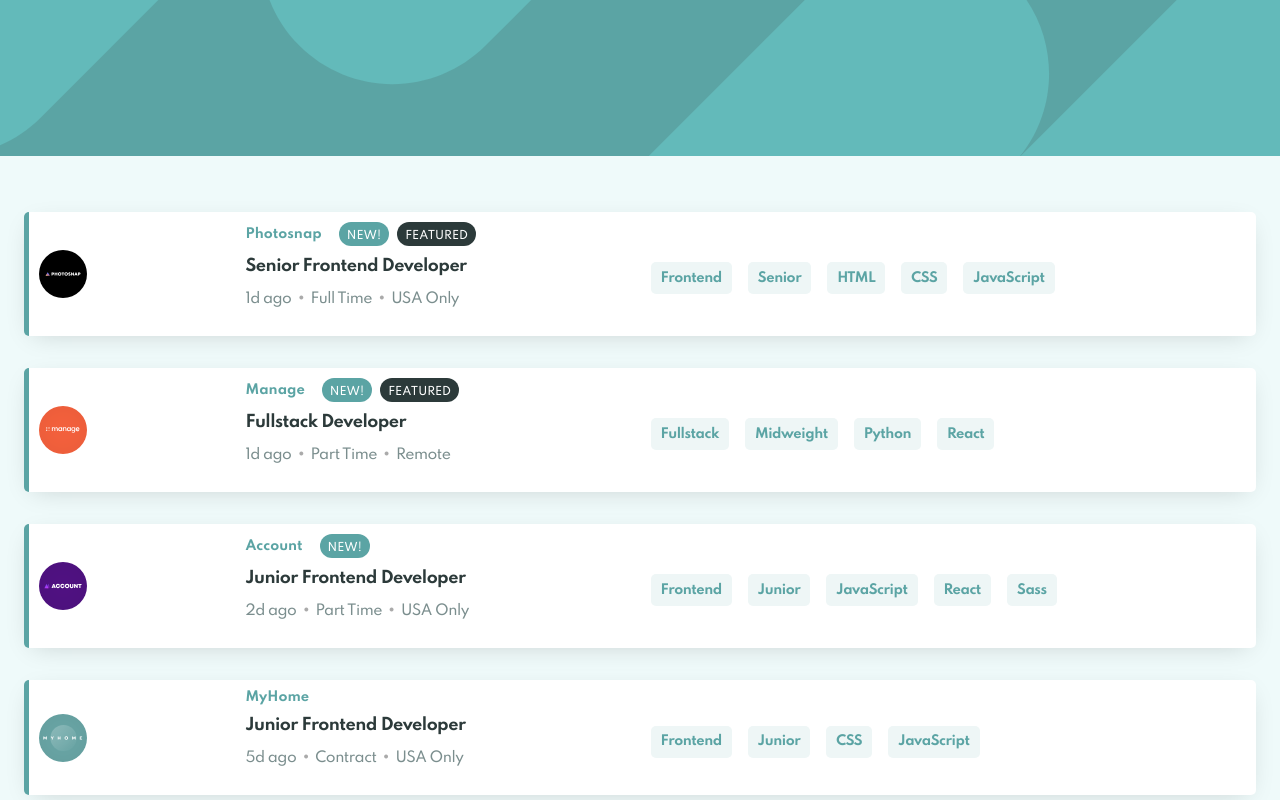
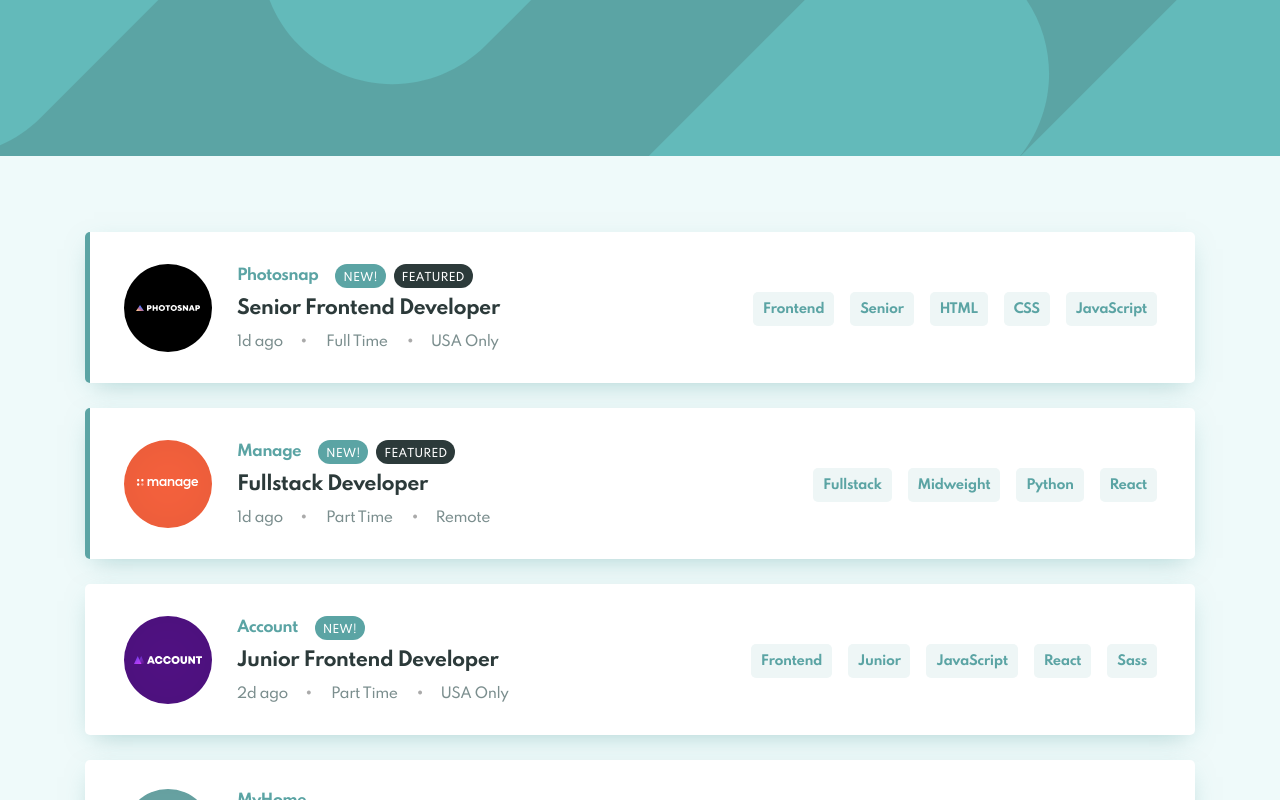
Before and after one commit to fayax555/job-listings, a Next.js app: page / in a window 1280 px wide. Shown: the top 800 px of the page. Built offline with nearby package versions, Linux system fonts and the light colour scheme.

Commit message:
add desktop styles

```diff
--- a/components/Card.tsx
+++ b/components/Card.tsx
@@ -11,7 +11,7 @@ interface Props {
 
 const Card = ({ d, setFilterTags }: Props) => {
   return (
-    <article className={`${styles.card} /*${styles.border_none}*/`}>
+    <article className={`${styles.card} ${d.featured ? styles.border : ''}`}>
       <div className={styles.image}>
         <Image src={d.logo} layout='fill' alt='' />
       </div>
--- a/components/FilterTagList.tsx
+++ b/components/FilterTagList.tsx
@@ -1,4 +1,5 @@
 import { Dispatch, SetStateAction } from 'react'
+import styles from 'styles/FilterTagList.module.scss'
 
 interface Props {
   filterTags: string[]
@@ -6,15 +7,23 @@ interface Props {
 }
 
 const FilterTagList = ({ filterTags, setFilterTags }: Props) => {
+  if (!filterTags.length) return null
+
   return (
-    <ul>
+    <ul className={styles.wrapper}>
       {filterTags.map((item) => (
         <li key={item}>
           <div>{item}</div>
           <button
-            onClick={() => setFilterTags(filterTags.filter((c) => c !== item))}
+            onClick={() => setFilterTags(filterTags.filter((f) => f !== item))}
           >
-            X
+            <svg xmlns='http://www.w3.org/2000/svg' width='14' height='14'>
+              <path
+                fill='#FFF'
+                fillRule='evenodd'
+                d='M11.314 0l2.121 2.121-4.596 4.596 4.596 4.597-2.121 2.121-4.597-4.596-4.596 4.596L0 11.314l4.596-4.597L0 2.121 2.121 0l4.596 4.596L11.314 0z'
+              />
+            </svg>
           </button>
         </li>
       ))}
--- a/components/TagList.tsx
+++ b/components/TagList.tsx
@@ -8,16 +8,16 @@ interface Props {
 
 const TagList = ({ tags, setFilterTags }: Props) => {
   return (
-    <ul className={styles.tags}>
+    <div className={styles.tags}>
       {tags.map((item) => (
-        <li
+        <button
           key={item}
           onClick={() => setFilterTags((curr) => [...new Set([...curr, item])])}
         >
           {item}
-        </li>
+        </button>
       ))}
-    </ul>
+    </div>
   )
 }
 
--- a/pages/index.tsx
+++ b/pages/index.tsx
@@ -1,10 +1,10 @@
 import { useState } from 'react'
 import type { NextPage } from 'next'
 import Head from 'next/head'
+import { data } from 'data'
 import Card from 'components/Card'
-import { data } from 'data'
+import FilterTagList from 'components/FilterTagList'
 import styles from 'styles/Home.module.scss'
-import FilterTagList from 'components/FilterTagList'
 
 const Home: NextPage = () => {
   const [filterTags, setFilterTags] = useState<string[]>([])
@@ -14,12 +14,10 @@ const Home: NextPage = () => {
     return filterTags.every((filterTag) => tags.includes(filterTag))
   })
 
-  console.log(filteredData)
-
   return (
     <>
       <Head>
-        <title>Create Next App</title>
+        <title>Job Listings</title>
         <meta name='description' content='Generated by create next app' />
         <link rel='icon' href='/favicon.ico' />
       </Head>
--- a/styles/Card.module.scss
+++ b/styles/Card.module.scss
@@ -1,12 +1,30 @@
+@mixin dot($right: auto, $left: auto) {
+  content: '.';
+  font-size: rem(30);
+  color: #aaa;
+  position: absolute;
+  inset: -19px $right auto $left;
+}
+
+@mixin dotBothSide($val) {
+  position: relative;
+  &::before {
+    @include dot($left: $val);
+  }
+  &::after {
+    @include dot($right: $val);
+  }
+}
+
 .card {
+  max-width: 1110px;
+  margin: 0 auto;
   background-color: #fff;
   margin-top: 32px;
-  padding: 18px;
-  padding-top: 0;
-  padding-bottom: 24px;
+  padding: 0 18px 24;
   display: grid;
   gap: 8px;
-  border-left: $primary 5.5px solid;
+  border-left: rgba(0, 0, 0, 0) 5.5px solid;
   border-radius: 5px;
   box-shadow: $shadow;
 
@@ -15,6 +33,12 @@
     font-weight: 700;
     font-size: 16px;
     letter-spacing: -0.035em;
+    cursor: pointer;
+    transition: color 0.2s ease;
+
+    &:hover {
+      color: $primary;
+    }
   }
 }
 
@@ -43,6 +67,7 @@
     font-weight: 700;
     font-size: rem(13);
     margin-right: 6px;
+    letter-spacing: -0.05em;
   }
 
   :nth-of-type(2) {
@@ -66,48 +91,61 @@
   margin-top: 7px;
   letter-spacing: -0.035em;
 
-  @mixin dot($right: auto, $left: auto) {
-    content: '.';
-    font-size: rem(30);
-    color: #aaa;
-    position: absolute;
-    inset: -19px $right auto $left;
-  }
-
   :nth-of-type(2) {
-    position: relative;
-    &::before {
-      @include dot($left: -15px);
-    }
-    &::after {
-      @include dot($right: -15px);
-    }
+    @include dotBothSide(-15px);
   }
 }
 
-.border_none {
-  border-left: rgba(0, 0, 0, 0) 5.5px solid;
+.border {
+  border-left: $primary 5.5px solid;
 }
 
 @media (min-width: 800px) {
   .card {
-    display: grid;
-    grid-template-columns: 1fr 2fr 3fr;
+    column-gap: 25px;
+    row-gap: 7px;
+    grid-template-columns: repeat(20, 1fr);
     align-items: center;
-    padding: 10px;
+    justify-content: space-between;
+    padding: 18px 34px;
+    margin-bottom: -7px;
 
     h2 {
       grid-column: 2;
+      font-size: rem(19);
+    }
+
+    h2,
+    .first,
+    .info {
+      grid-column: 3 / span 7;
+      transform: translate(0, 4px);
     }
   }
 
   .image {
     grid-row: 1 / span 3;
+    grid-column: 1 / span 2;
     margin-top: revert;
+    width: 88px;
+    height: 88px;
+  }
+
+  .first {
+    margin-top: 10px;
+
+    :nth-of-type(1) {
+      font-size: rem(15);
+    }
   }
 
   .info {
     border: none;
     grid-column: 2;
+    gap: 43px;
+
+    :nth-of-type(2) {
+      @include dotBothSide(-28px);
+    }
   }
 }
--- /dev/null
+++ b/styles/FilterTagList.module.scss
@@ -0,0 +1,25 @@
+.wrapper {
+  background-color: #fff;
+  display: flex;
+  padding: 15px 20px;
+  box-shadow: $shadow;
+  border-radius: 5px;
+
+  li {
+    background-color: $light-grayish-cyan-bg;
+    color: $primary;
+    display: flex;
+    padding: 0 5px;
+
+    button {
+      all: unset;
+      cursor: pointer;
+      background-color: $primary;
+      transition: background-color 0.2s ease;
+
+      &:hover {
+        background-color: $very-dark-grayish-cyan;
+      }
+    }
+  }
+}
--- a/styles/Home.module.scss
+++ b/styles/Home.module.scss
@@ -12,6 +12,11 @@
 @media (min-width: 800px) {
   .header {
     background: $primary url('/images/bg-header-desktop.svg') no-repeat center
-      center;
+      center/cover;
+      margin-bottom: 20px;
+  }
+
+  .main {
+    display: grid;
   }
 }
--- a/styles/TagList.module.scss
+++ b/styles/TagList.module.scss
@@ -5,22 +5,30 @@
   font-size: rem(13);
   padding-top: 8px;
 
-  li {
+  button {
+    all: unset;
     background-color: $light-grayish-cyan-filter;
     color: $primary;
     height: 32px;
-    display: flex;
-    align-items: center;
-    padding: 0 10px;
+    padding: 2px 10px 0;
     border-radius: 5px;
     font-weight: 700;
     letter-spacing: -0.035em;
+    cursor: pointer;
+
+    &:hover {
+      background-color: $primary;
+      color: #fff;
+    }
   }
 }
 
 @media (min-width: 800px) {
   .tags {
     grid-row: 1 / span 3;
-    grid-column: 3;
+    grid-column: 10 / span 11;
+    margin-left: auto;
+    padding-top: 2px;
+    margin-right: 4px;
   }
 }
--- a/styles/_variables.scss
+++ b/styles/_variables.scss
@@ -3,7 +3,7 @@ $light-grayish-cyan-bg: hsl(180, 52%, 96%);
 $light-grayish-cyan-filter: hsl(180, 31%, 95%);
 $dark-grayish-cyan: hsl(180, 8%, 52%);
 $very-dark-grayish-cyan: hsl(180, 14%, 20%);
-$shadow: 0px 6px 25px -9px rgba(0, 0, 0, 0.18);
+$shadow: 0px 8px 25px -9px rgba($primary, 0.5);
 
 @function rem($value) {
   @return calc($value / 16) + rem;
```
